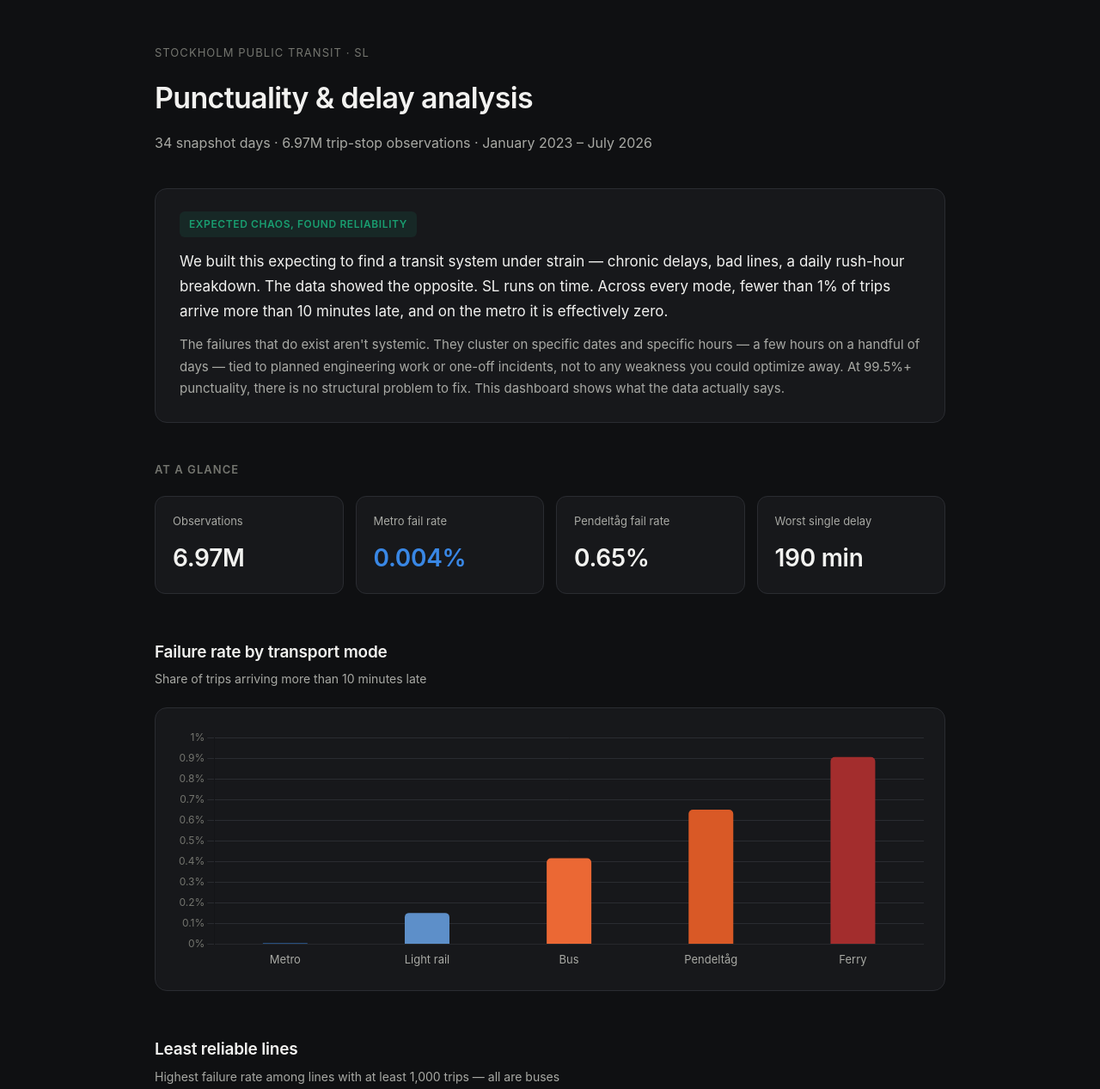
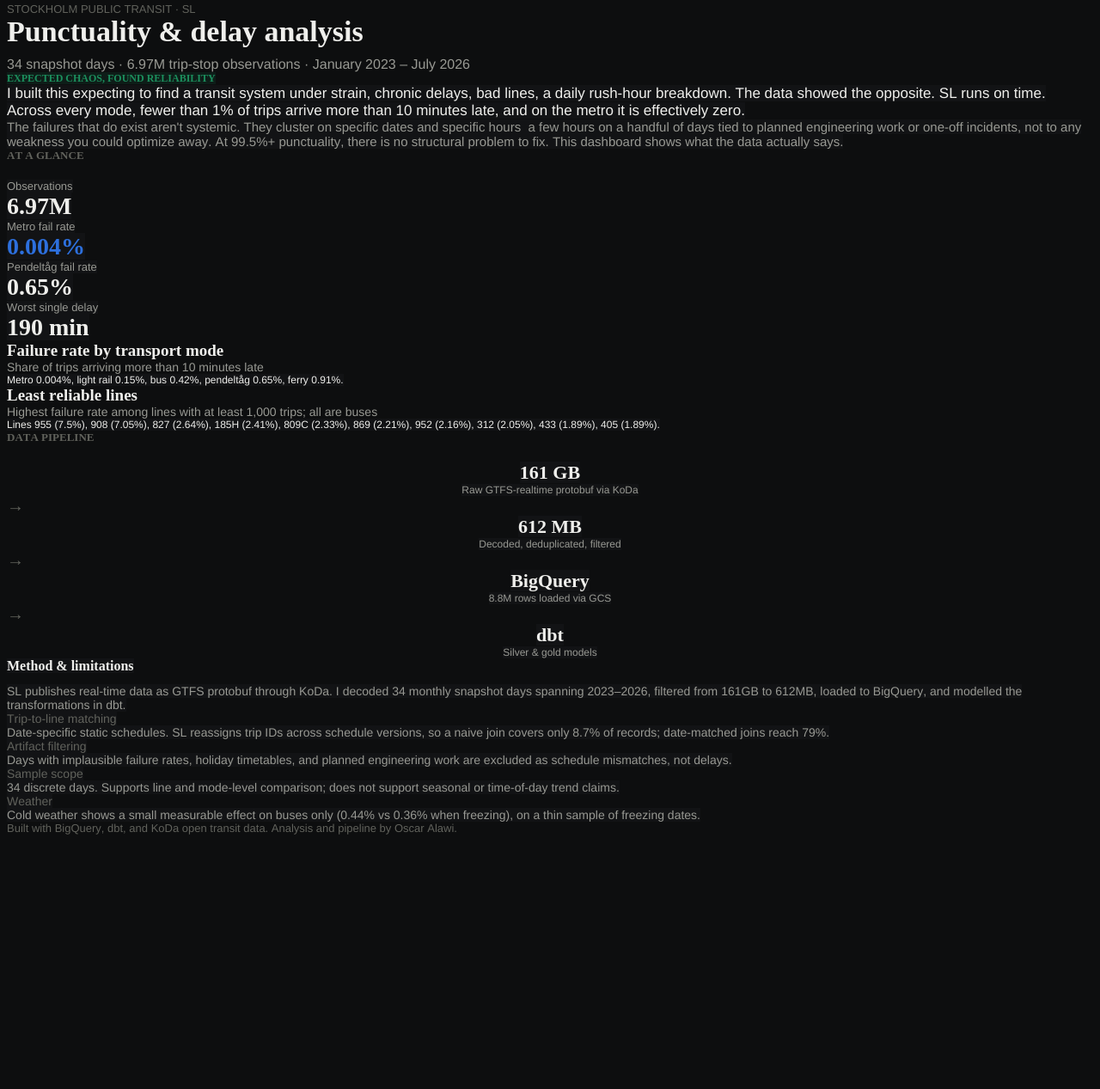
Before and after one commit to OscarSv1/su-transit-reliability, a plain HTML site: page app/index.html in a window 1280 px wide. Shown: the part 5-1272 px from the top of the page at 86% size. After the commit the page ends 984 px from the top, so only its background shows below. Drawn offline with nearby package versions, Linux system fonts and the light colour scheme.

Commit message:
fix text

```diff
--- a/app/index.html
+++ b/app/index.html
@@ -1,162 +1,78 @@
-<!DOCTYPE html>
-<html lang="en" data-theme="dark">
+<!DOCTYPE html PUBLIC "-//W3C//DTD HTML 4.01//EN" "http://www.w3.org/TR/html4/strict.dtd">
+<html>
 <head>
-<meta charset="utf-8">
-<meta name="viewport" content="width=device-width, initial-scale=1">
-<title>SL Transit Reliability — Stockholm</title>
-<style>
-  :root{
-    --bg:#0f1012; --surface:#17181b; --surface2:#1e2024; --border:#2a2c31;
-    --text:#f2f2f0; --text2:#a8a9a4; --text3:#74756f;
-    --accent:#3987e5; --warn:#d95926; --danger:#a32d2d; --ok:#199e70;
-    --font:-apple-system,BlinkMacSystemFont,"Segoe UI",Roboto,Helvetica,Arial,sans-serif;
-  }
-  *{box-sizing:border-box;margin:0;padding:0}
-  body{background:var(--bg);color:var(--text);font-family:var(--font);line-height:1.65;
-    -webkit-font-smoothing:antialiased;padding:0 20px}
-  .wrap{max-width:920px;margin:0 auto;padding:56px 0 80px}
-  .eyebrow{font-size:13px;letter-spacing:.08em;text-transform:uppercase;color:var(--text3);margin-bottom:14px}
-  h1{font-size:34px;font-weight:600;letter-spacing:-.02em;margin-bottom:10px}
-  .sub{font-size:16px;color:var(--text2);margin-bottom:40px}
-  .lede{background:var(--surface);border:1px solid var(--border);border-radius:14px;
-    padding:26px 28px;margin-bottom:44px}
-  .lede .tag{display:inline-block;font-size:12px;font-weight:600;letter-spacing:.05em;
-    text-transform:uppercase;color:var(--ok);background:rgba(25,158,112,.12);
-    padding:5px 11px;border-radius:6px;margin-bottom:14px}
-  .lede p{font-size:17px;color:var(--text);line-height:1.7}
-  .lede p+p{margin-top:12px;color:var(--text2);font-size:15px}
-  h2{font-size:13px;letter-spacing:.08em;text-transform:uppercase;color:var(--text3);
-    margin:0 0 20px;font-weight:600}
-  section{margin-bottom:52px}
-  .cards{display:grid;grid-template-columns:repeat(auto-fit,minmax(150px,1fr));gap:14px;margin-bottom:8px}
-  .card{background:var(--surface);border:1px solid var(--border);border-radius:12px;padding:18px 20px}
-  .card .k{font-size:13px;color:var(--text2);margin-bottom:8px}
-  .card .v{font-size:28px;font-weight:600;letter-spacing:-.01em}
-  .card .v.acc{color:var(--accent)}
-  .charthead{font-size:19px;font-weight:600;margin-bottom:4px;letter-spacing:-.01em}
-  .chartsub{font-size:14px;color:var(--text2);margin-bottom:22px}
-  .chartbox{background:var(--surface);border:1px solid var(--border);border-radius:14px;padding:24px}
-  .canvaswrap{position:relative;width:100%}
-  .pipe{display:flex;align-items:stretch;gap:0;flex-wrap:wrap}
-  .stage{flex:1;min-width:120px;background:var(--surface);border:1px solid var(--border);
-    border-radius:12px;padding:18px 16px;text-align:center;position:relative}
-  .stage .n{font-size:22px;font-weight:600;letter-spacing:-.01em;margin-bottom:4px}
-  .stage .l{font-size:12px;color:var(--text2);line-height:1.4}
-  .arrow{display:flex;align-items:center;color:var(--text3);font-size:20px;padding:0 4px}
-  .method{background:var(--surface);border:1px solid var(--border);border-radius:14px;padding:26px 28px}
-  .method h3{font-size:16px;font-weight:600;margin-bottom:12px}
-  .method p{font-size:14px;color:var(--text2);line-height:1.75}
-  .method .row{display:flex;gap:10px;padding:9px 0;border-top:1px solid var(--border);font-size:14px}
-  .method .row:first-of-type{border-top:none;margin-top:8px}
-  .method .row .lab{color:var(--text3);min-width:150px}
-  .method .row .val{color:var(--text2)}
-  footer{margin-top:56px;padding-top:24px;border-top:1px solid var(--border);
-    font-size:13px;color:var(--text3)}
-  @media(max-width:560px){h1{font-size:27px}.pipe{flex-direction:column}.arrow{transform:rotate(90deg);justify-content:center;padding:6px 0}}
-</style>
+  <meta http-equiv="Content-Type" content="text/html; charset=utf-8">
+  <meta http-equiv="Content-Style-Type" content="text/css">
+  <title></title>
+  <meta name="Generator" content="Cocoa HTML Writer">
+  <meta name="CocoaVersion" content="2685.6">
+  <style type="text/css">
+    body {background-color: #0d0e0f}
+    p.p1 {margin: 0.0px 0.0px 0.0px 0.0px; font: 13.0px 'Helvetica Neue'; color: #61625c; -webkit-text-stroke: #61625c}
+    p.p3 {margin: 0.0px 0.0px 0.0px 0.0px; font: 16.0px 'Helvetica Neue'; color: #989993; -webkit-text-stroke: #989993}
+    p.p4 {margin: 0.0px 0.0px 0.0px 0.0px; font: 12.0px '.SF NS'; color: #1c8f5d; -webkit-text-stroke: #1c8f5d}
+    p.p5 {margin: 0.0px 0.0px 0.0px 0.0px; font: 17.0px 'Helvetica Neue'; color: #efefec; -webkit-text-stroke: #efefec}
+    p.p6 {margin: 0.0px 0.0px 0.0px 0.0px; font: 15.0px 'Helvetica Neue'; color: #989993; -webkit-text-stroke: #989993}
+    p.p8 {margin: 0.0px 0.0px 0.0px 0.0px; font: 13.0px 'Helvetica Neue'; color: #989993; -webkit-text-stroke: #989993}
+    p.p9 {margin: 0.0px 0.0px 0.0px 0.0px; font: 28.0px '.SF NS'; color: #efefec; -webkit-text-stroke: #efefec}
+    p.p10 {margin: 0.0px 0.0px 0.0px 0.0px; font: 28.0px '.SF NS'; color: #2d70de; -webkit-text-stroke: #2d70de}
+    p.p11 {margin: 0.0px 0.0px 0.0px 0.0px; font: 19.0px '.SF NS'; color: #efefec; -webkit-text-stroke: #efefec}
+    p.p12 {margin: 0.0px 0.0px 0.0px 0.0px; font: 14.0px 'Helvetica Neue'; color: #989993; -webkit-text-stroke: #989993}
+    p.p13 {margin: 0.0px 0.0px 0.0px 0.0px; font: 12.0px 'Helvetica Neue'; color: #efefec; -webkit-text-stroke: #efefec}
+    p.p14 {margin: 0.0px 0.0px 0.0px 0.0px; text-align: center; font: 22.0px '.SF NS'; color: #efefec; -webkit-text-stroke: #efefec}
+    p.p15 {margin: 0.0px 0.0px 0.0px 0.0px; text-align: center; font: 12.0px 'Helvetica Neue'; color: #989993; -webkit-text-stroke: #989993}
+    p.p16 {margin: 0.0px 0.0px 0.0px 0.0px; font: 20.0px 'Helvetica Neue'; color: #61625c; -webkit-text-stroke: #61625c}
+    p.p18 {margin: 0.0px 0.0px 0.0px 0.0px; font: 14.0px 'Helvetica Neue'; color: #61625c; -webkit-text-stroke: #61625c}
+    span.s1 {font-kerning: none}
+    span.s2 {font-kerning: none; background-color: rgba(28, 143, 93, 0.12)}
+    span.s3 {font-kerning: none; background-color: #121315}
+    span.s4 {font-kerning: none; -webkit-text-stroke: 0px #000000}
+  </style>
 </head>
 <body>
-<div class="wrap">
-
-  <div class="eyebrow">Stockholm public transit · SL</div>
-  <h1>Punctuality &amp; delay analysis</h1>
-  <div class="sub">34 snapshot days · 6.97M trip-stop observations · January 2023 – July 2026</div>
-
-  <div class="lede">
-    <span class="tag">Expected chaos, found reliability</span>
-    <p>We built this expecting to find a transit system under strain — chronic delays, bad lines, a daily rush-hour breakdown. The data showed the opposite. SL runs on time. Across every mode, fewer than 1% of trips arrive more than 10 minutes late, and on the metro it is effectively zero.</p>
-    <p>The failures that do exist aren't systemic. They cluster on specific dates and specific hours — a few hours on a handful of days — tied to planned engineering work or one-off incidents, not to any weakness you could optimize away. At 99.5%+ punctuality, there is no structural problem to fix. This dashboard shows what the data actually says.</p>
-  </div>
-
-  <section>
-    <h2>At a glance</h2>
-    <div class="cards">
-      <div class="card"><div class="k">Observations</div><div class="v">6.97M</div></div>
-      <div class="card"><div class="k">Metro fail rate</div><div class="v acc">0.004%</div></div>
-      <div class="card"><div class="k">Pendeltåg fail rate</div><div class="v">0.65%</div></div>
-      <div class="card"><div class="k">Worst single delay</div><div class="v">190 min</div></div>
-    </div>
-  </section>
-
-  <section>
-    <div class="charthead">Failure rate by transport mode</div>
-    <div class="chartsub">Share of trips arriving more than 10 minutes late</div>
-    <div class="chartbox">
-      <div class="canvaswrap" style="height:280px">
-        <canvas id="modeChart" role="img" aria-label="Failure rate by mode: metro 0.004%, light rail 0.15%, bus 0.42%, pendeltag 0.65%, ferry 0.91%">Metro 0.004%, light rail 0.15%, bus 0.42%, pendeltåg 0.65%, ferry 0.91%.</canvas>
-      </div>
-    </div>
-  </section>
-
-  <section>
-    <div class="charthead">Least reliable lines</div>
-    <div class="chartsub">Highest failure rate among lines with at least 1,000 trips — all are buses</div>
-    <div class="chartbox">
-      <div class="canvaswrap" style="height:380px">
-        <canvas id="lineChart" role="img" aria-label="Least reliable bus lines by failure rate, line 955 highest at 7.5 percent">Lines 955 (7.5%), 908 (7.05%), 827 (2.64%), 185H (2.41%), 809C (2.33%), 869 (2.21%), 952 (2.16%), 312 (2.05%), 433 (1.89%), 405 (1.89%).</canvas>
-      </div>
-    </div>
-  </section>
-
-  <section>
-    <h2>Data pipeline</h2>
-    <div class="pipe">
-      <div class="stage"><div class="n">161 GB</div><div class="l">Raw GTFS-realtime protobuf via KoDa</div></div>
-      <div class="arrow">→</div>
-      <div class="stage"><div class="n">612 MB</div><div class="l">Decoded, deduplicated, filtered</div></div>
-      <div class="arrow">→</div>
-      <div class="stage"><div class="n">BigQuery</div><div class="l">8.8M rows loaded via GCS</div></div>
-      <div class="arrow">→</div>
-      <div class="stage"><div class="n">dbt</div><div class="l">Silver &amp; gold models</div></div>
-    </div>
-  </section>
-
-  <section>
-    <div class="method">
-      <h3>Method &amp; limitations</h3>
-      <p>SL publishes realtime data as GTFS protobuf through KoDa. We decoded 34 monthly snapshot days spanning 2023–2026, filtered from 161GB to 612MB, loaded to BigQuery and modelled the transformations in dbt.</p>
-      <div class="row"><span class="lab">Trip-to-line matching</span><span class="val">Date-specific static schedules. SL reassigns trip IDs across schedule versions, so a naive join covers only 8.7% of records; date-matched joins reach 79%.</span></div>
-      <div class="row"><span class="lab">Artifact filtering</span><span class="val">Days with implausible failure rates, holiday timetables, and planned engineering work are excluded as schedule mismatches, not delays.</span></div>
-      <div class="row"><span class="lab">Sample scope</span><span class="val">34 discrete days. Supports line- and mode-level comparison; does not support seasonal or time-of-day trend claims.</span></div>
-      <div class="row"><span class="lab">Weather</span><span class="val">Cold weather shows a small measurable effect on buses only (0.44% vs 0.36% when freezing), on a thin sample of freezing dates.</span></div>
-    </div>
-  </section>
-
-  <footer>
-    Built with BigQuery, dbt, and KoDa open transit data. Analysis and pipeline by Oscar Alawi.
-  </footer>
-
-</div>
-
-<script src="https://cdnjs.cloudflare.com/ajax/libs/Chart.js/4.4.1/chart.umd.js"></script>
-<script>
-(function(){
-  var ink='#74756f', sec='#a8a9a4', grid='#2a2c31';
-  Chart.defaults.font.family='-apple-system,BlinkMacSystemFont,"Segoe UI",Roboto,sans-serif';
-
-  new Chart(document.getElementById('modeChart'),{
-    type:'bar',
-    data:{labels:['Metro','Light rail','Bus','Pendeltåg','Ferry'],
-      datasets:[{data:[0.004,0.151,0.416,0.651,0.906],
-        backgroundColor:['#3987e5','#5d8fc9','#eb6834','#d95926','#a32d2d'],
-        borderRadius:5,maxBarThickness:52}]},
-    options:{responsive:true,maintainAspectRatio:false,
-      plugins:{legend:{display:false},tooltip:{callbacks:{label:function(c){return c.parsed.y+'% of trips fail'}}}},
-      scales:{y:{beginAtZero:true,ticks:{color:ink,callback:function(v){return v+'%'}},grid:{color:grid}},
-        x:{ticks:{color:sec,font:{size:13}},grid:{display:false}}}}
-  });
-
-  new Chart(document.getElementById('lineChart'),{
-    type:'bar',
-    data:{labels:['955','908','827','185H','809C','869','952','312','433','405'],
-      datasets:[{data:[7.5,7.05,2.64,2.41,2.33,2.21,2.16,2.05,1.89,1.89],
-        backgroundColor:'#eb6834',borderRadius:5,maxBarThickness:24}]},
-    options:{indexAxis:'y',responsive:true,maintainAspectRatio:false,
-      plugins:{legend:{display:false},tooltip:{callbacks:{label:function(c){return c.parsed.x+'% fail rate'}}}},
-      scales:{x:{beginAtZero:true,ticks:{color:ink,callback:function(v){return v+'%'}},grid:{color:grid}},
-        y:{ticks:{color:sec,font:{size:13}},grid:{display:false}}}}
-  });
-})();
-</script>
+<p class="p1"><span class="s1">STOCKHOLM PUBLIC TRANSIT · SL</span></p>
+<h1 style="margin: 0.0px 0.0px 10.0px 0.0px; font: 34.0px '.SF NS'; color: #efefec; -webkit-text-stroke: #efefec"><span class="s1"><b>Punctuality &amp; delay analysis</b></span></h1>
+<p class="p3"><span class="s1">34 snapshot days · 6.97M trip-stop observations · January 2023 – July 2026</span></p>
+<p class="p4"><span class="s2"><b>EXPECTED CHAOS, FOUND RELIABILITY</b><b></b></span></p>
+<p class="p5"><span class="s3">I built this expecting to find a transit system under strain, chronic delays, bad lines, a daily rush-hour breakdown. The data showed the opposite. SL runs on time. Across every mode, fewer than 1% of trips arrive more than 10 minutes late, and on the metro it is effectively zero.</span></p>
+<p class="p6"><span class="s3">The failures that do exist aren't systemic. They cluster on specific dates and specific hours<span class="Apple-converted-space">  </span>a few hours on a handful of days tied to planned engineering work or one-off incidents, not to any weakness you could optimize away. At 99.5%+ punctuality, there is no structural problem to fix. This dashboard shows what the data actually says.</span></p>
+<h2 style="margin: 0.0px 0.0px 20.0px 0.0px; font: 13.0px '.SF NS'; color: #61625c; -webkit-text-stroke: #61625c"><span class="s1"><b>AT A GLANCE</b></span></h2>
+<p class="p8"><span class="s3">Observations</span></p>
+<p class="p9"><span class="s3"><b>6.97M</b><b></b></span></p>
+<p class="p8"><span class="s3">Metro fail rate</span></p>
+<p class="p10"><span class="s3"><b>0.004%</b><b></b></span></p>
+<p class="p8"><span class="s3">Pendeltåg fail rate</span></p>
+<p class="p9"><span class="s3"><b>0.65%</b><b></b></span></p>
+<p class="p8"><span class="s3">Worst single delay</span></p>
+<p class="p9"><span class="s3"><b>190 min</b><b></b></span></p>
+<p class="p11"><span class="s1"><b>Failure rate by transport mode</b></span></p>
+<p class="p12"><span class="s1">Share of trips arriving more than 10 minutes late</span></p>
+<p class="p13"><span class="s3">Metro 0.004%, light rail 0.15%, bus 0.42%, pendeltåg 0.65%, ferry 0.91%.</span></p>
+<p class="p11"><span class="s1"><b>Least reliable lines</b></span></p>
+<p class="p12"><span class="s1">Highest failure rate among lines with at least 1,000 trips</span><span class="s4">;</span><span class="s1"> all are buses</span></p>
+<p class="p13"><span class="s3">Lines 955 (7.5%), 908 (7.05%), 827 (2.64%), 185H (2.41%), 809C (2.33%), 869 (2.21%), 952 (2.16%), 312 (2.05%), 433 (1.89%), 405 (1.89%).</span></p>
+<h2 style="margin: 0.0px 0.0px 20.0px 0.0px; font: 13.0px '.SF NS'; color: #61625c; -webkit-text-stroke: #61625c"><span class="s1"><b>DATA PIPELINE</b></span></h2>
+<p class="p14"><span class="s3"><b>161 GB</b><b></b></span></p>
+<p class="p15"><span class="s3">Raw GTFS-realtime protobuf via KoDa</span></p>
+<p class="p16"><span class="s1">→</span></p>
+<p class="p14"><span class="s3"><b>612 MB</b><b></b></span></p>
+<p class="p15"><span class="s3">Decoded, deduplicated, filtered</span></p>
+<p class="p16"><span class="s1">→</span></p>
+<p class="p14"><span class="s3"><b>BigQuery</b><b></b></span></p>
+<p class="p15"><span class="s3">8.8M rows loaded via GCS</span></p>
+<p class="p16"><span class="s1">→</span></p>
+<p class="p14"><span class="s3"><b>dbt</b><b></b></span></p>
+<p class="p15"><span class="s3">Silver &amp; gold models</span></p>
+<h3 style="margin: 0.0px 0.0px 12.0px 0.0px; font: 16.0px '.SF NS'; color: #efefec; -webkit-text-stroke: #efefec"><span class="s3"><b>Method &amp; limitations</b><b></b></span></h3>
+<p class="p12"><span class="s3">SL publishes real-time data as GTFS protobuf through KoDa. I decoded 34 monthly snapshot days spanning 2023–2026, filtered from 161GB to 612MB, loaded to BigQuery, and modelled the transformations in dbt.</span></p>
+<p class="p18"><span class="s3">Trip-to-line matching</span></p>
+<p class="p12"><span class="s3">Date-specific static schedules. SL reassigns trip IDs across schedule versions, so a naive join covers only 8.7% of records; date-matched joins reach 79%.</span></p>
+<p class="p18"><span class="s3">Artifact filtering</span></p>
+<p class="p12"><span class="s3">Days with implausible failure rates, holiday timetables, and planned engineering work are excluded as schedule mismatches, not delays.</span></p>
+<p class="p18"><span class="s3">Sample scope</span></p>
+<p class="p12"><span class="s3">34 discrete days. Supports line and mode-level comparison; does not support seasonal or time-of-day trend claims.</span></p>
+<p class="p18"><span class="s3">Weather</span></p>
+<p class="p12"><span class="s3">Cold weather shows a small measurable effect on buses only (0.44% vs 0.36% when freezing), on a thin sample of freezing dates.</span></p>
+<p class="p1"><span class="s1">Built with BigQuery, dbt, and KoDa open transit data. Analysis and pipeline by Oscar Alawi.</span></p>
 </body>
 </html>
```
